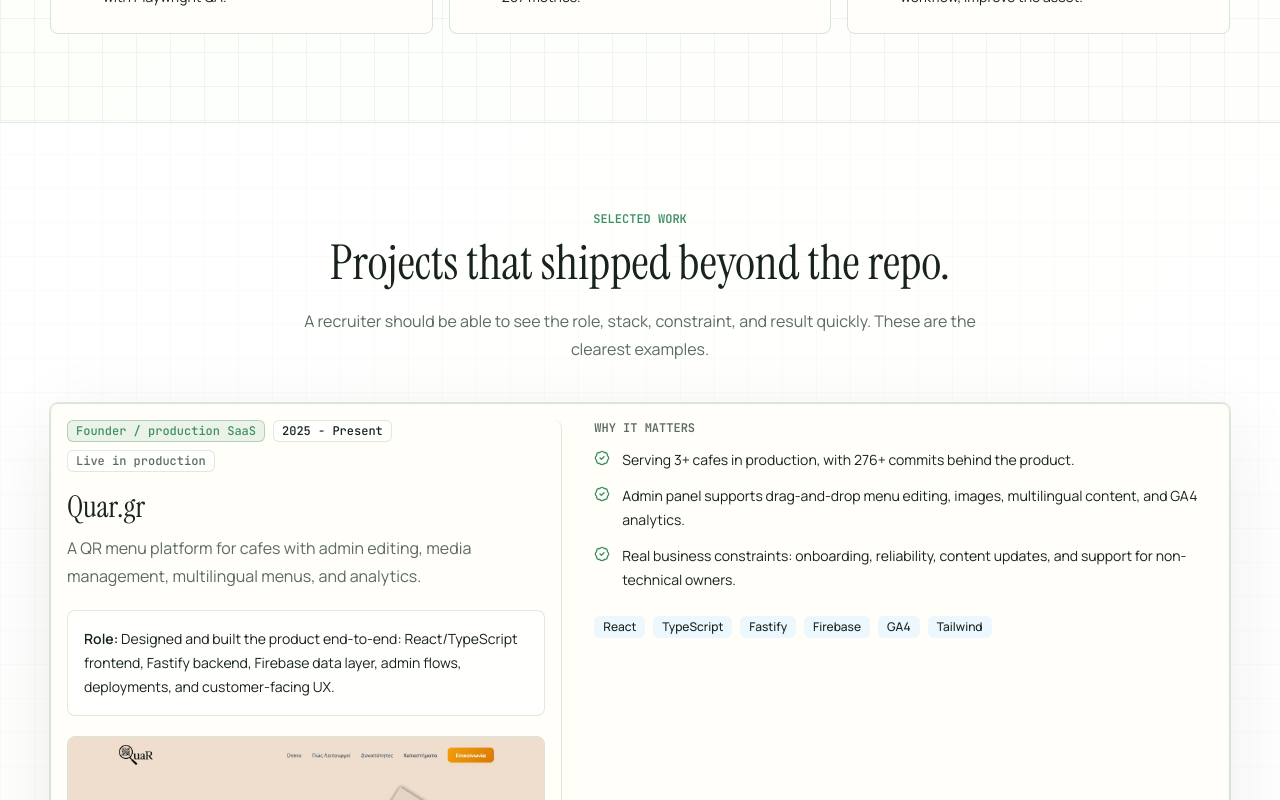
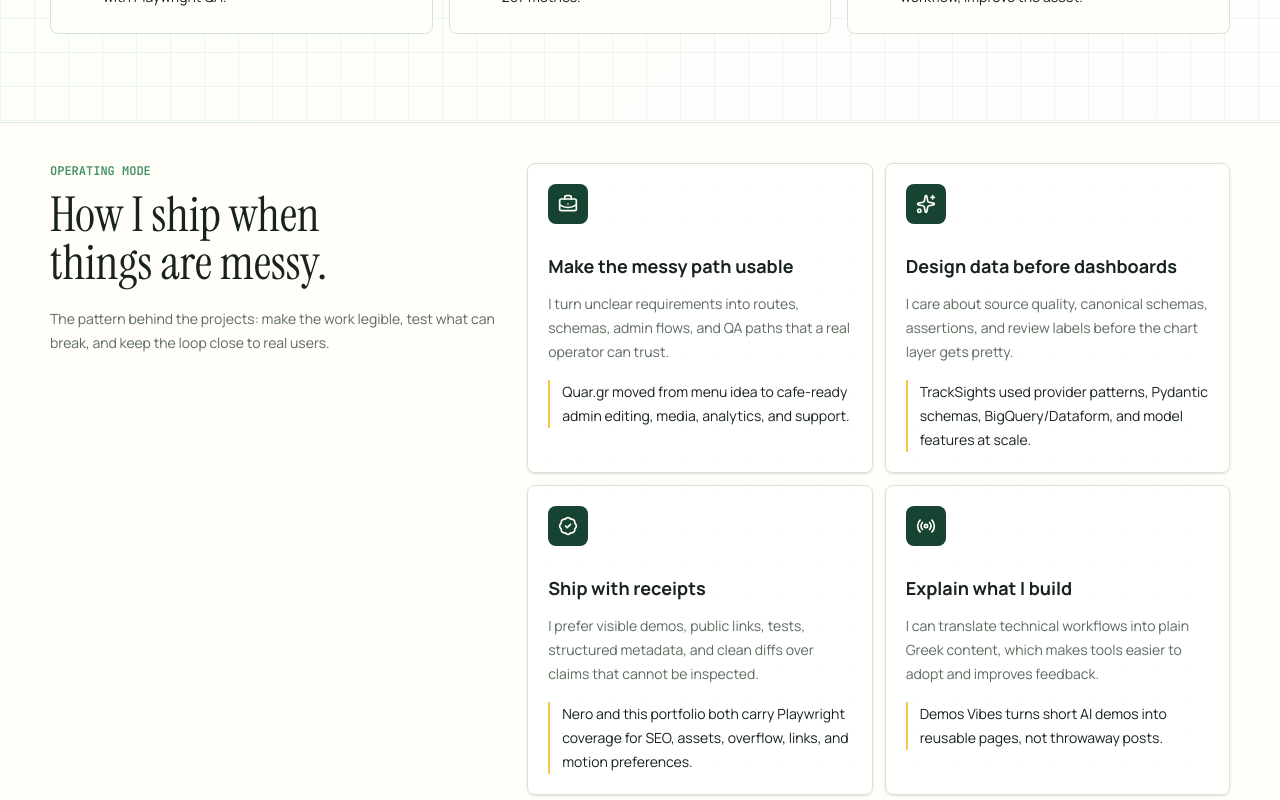
Before and after one commit to dgodolias/dimosthenisgkontolias.com, a Next.js app: page / in a window 1280 px wide. Shown: the part 2260-3060 px from the top of the page. Built offline with nearby package versions, Linux system fonts and the light colour scheme.

Commit message:
content: add operating principles section

```diff
--- a/src/app/page.tsx
+++ b/src/app/page.tsx
@@ -25,6 +25,7 @@
   experiences,
   featuredProjects,
   focusAreas,
+  operatingPrinciples,
   profile,
   projectShelf,
   proofMetrics,
@@ -607,6 +608,48 @@
   );
 }
 
+function OperatingPrinciples() {
+  const icons = [BriefcaseBusiness, Sparkles, BadgeCheck, Radio];
+
+  return (
+    <section aria-label="Operating principles" className="border-y border-border/80 bg-paper/86">
+      <div className="container-shell grid gap-7 py-10 lg:grid-cols-[0.78fr_1.22fr] lg:items-start">
+        <div>
+          <p className="mb-3 font-mono text-xs font-semibold uppercase text-leaf">
+            Operating mode
+          </p>
+          <h2 className="text-balance font-display text-5xl leading-none text-ink">
+            How I ship when things are messy.
+          </h2>
+          <p className="mt-5 max-w-xl text-sm leading-6 text-muted-foreground">
+            The pattern behind the projects: make the work legible, test what can break, and keep the loop close to real users.
+          </p>
+        </div>
+        <div className="grid gap-3 md:grid-cols-2">
+          {operatingPrinciples.map((principle, index) => {
+            const Icon = icons[index] ?? BadgeCheck;
+
+            return (
+              <div key={principle.title} className="rounded-lg border border-border bg-white/82 p-5 shadow-sm">
+                <div className="mb-7 flex size-10 items-center justify-center rounded-lg bg-primary text-primary-foreground">
+                  <Icon className="size-5" />
+                </div>
+                <h3 className="text-lg font-bold text-ink">{principle.title}</h3>
+                <p className="mt-3 text-sm leading-6 text-muted-foreground">
+                  {principle.detail}
+                </p>
+                <p className="mt-4 border-l-2 border-sun pl-3 text-sm leading-6 text-foreground">
+                  {principle.proof}
+                </p>
+              </div>
+            );
+          })}
+        </div>
+      </div>
+    </section>
+  );
+}
+
 function WorkSection() {
   const [leadProject, ...restProjects] = featuredProjects;
 
@@ -871,6 +914,7 @@
       <RecruiterSnapshot />
       <AchievementSection />
       <FocusAreas />
+      <OperatingPrinciples />
       <WorkSection />
       <MoreProjectsSection />
       <ExperienceSection />
--- a/src/data/portfolio.ts
+++ b/src/data/portfolio.ts
@@ -52,6 +52,12 @@
   title: string;
   detail: string;
   evidence: string[];
+}
+
+export interface OperatingPrinciple {
+  title: string;
+  detail: string;
+  proof: string;
 }
 
 export const profile = {
@@ -120,6 +126,37 @@
       "Demos Vibes: Greek AI demos with reusable resource pages.",
       "Creator loop: build the tool, explain the workflow, improve the asset.",
     ],
+  },
+];
+
+export const operatingPrinciples: OperatingPrinciple[] = [
+  {
+    title: "Make the messy path usable",
+    detail:
+      "I turn unclear requirements into routes, schemas, admin flows, and QA paths that a real operator can trust.",
+    proof:
+      "Quar.gr moved from menu idea to cafe-ready admin editing, media, analytics, and support.",
+  },
+  {
+    title: "Design data before dashboards",
+    detail:
+      "I care about source quality, canonical schemas, assertions, and review labels before the chart layer gets pretty.",
+    proof:
+      "TrackSights used provider patterns, Pydantic schemas, BigQuery/Dataform, and model features at scale.",
+  },
+  {
+    title: "Ship with receipts",
+    detail:
+      "I prefer visible demos, public links, tests, structured metadata, and clean diffs over claims that cannot be inspected.",
+    proof:
+      "Nero and this portfolio both carry Playwright coverage for SEO, assets, overflow, links, and motion preferences.",
+  },
+  {
+    title: "Explain what I build",
+    detail:
+      "I can translate technical workflows into plain Greek content, which makes tools easier to adopt and improves feedback.",
+    proof:
+      "Demos Vibes turns short AI demos into reusable pages, not throwaway posts.",
   },
 ];
 
```
Also changed, not shown: 1 other file (tests, documents, lock files or other folders).
